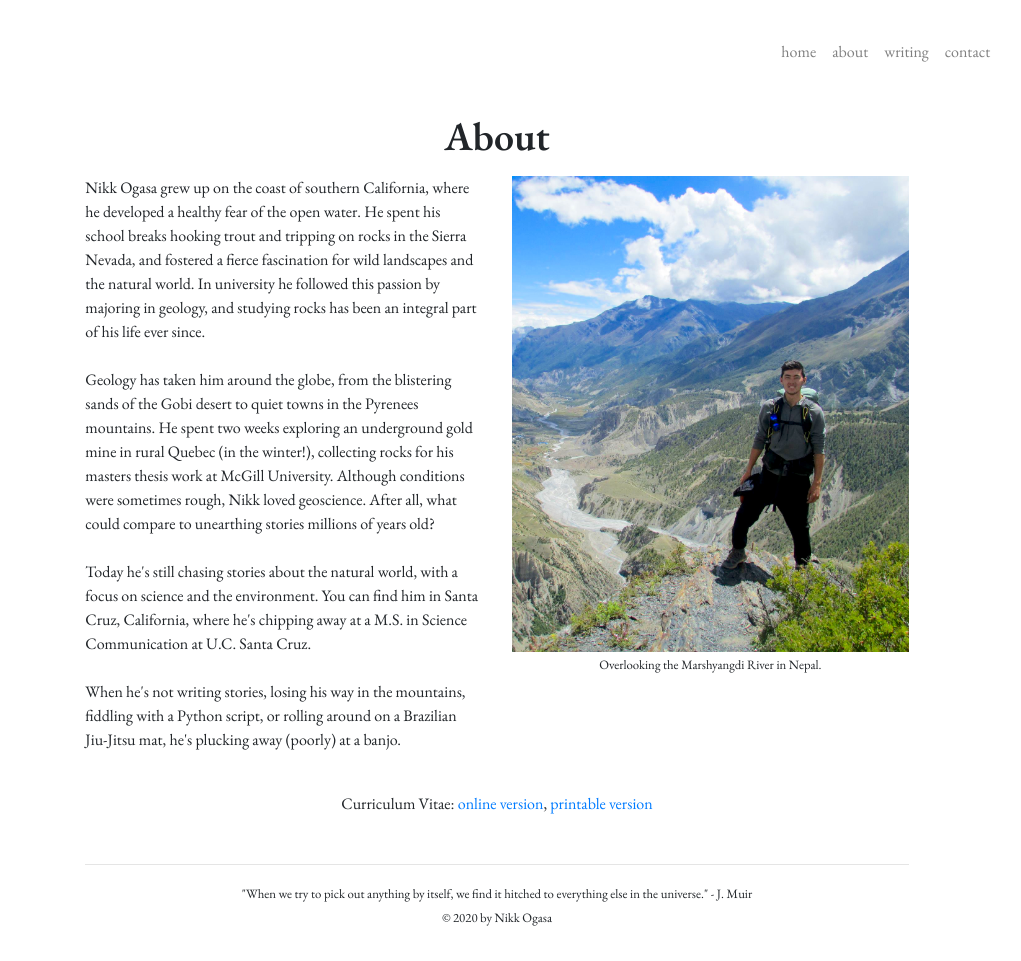
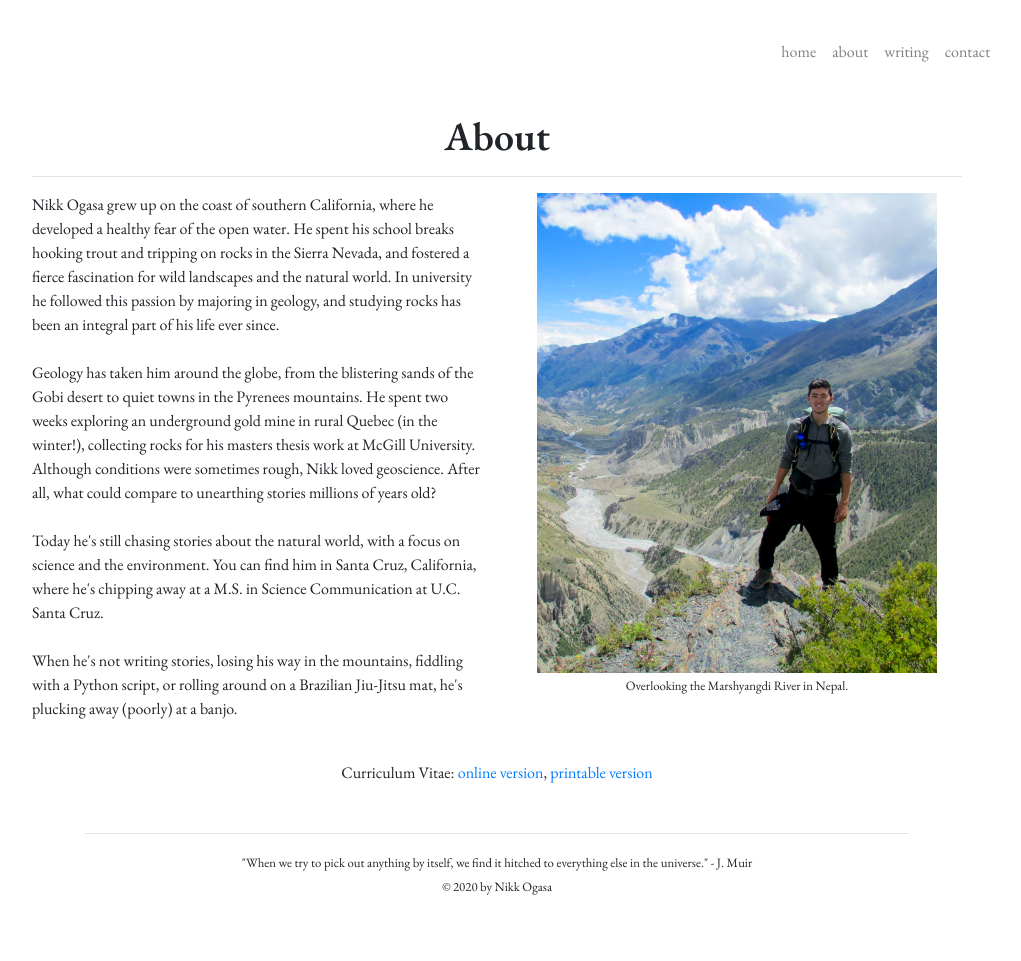
Before and after one commit to ntogasa/personal_website, a Django app: page /about/ in a window 1280 px wide. Shown: the whole page, without its empty margins (143-1164 px from the left). After the commit the page ends 895 px from the top, so only its background shows below. Run offline with Django 3.2, Linux system fonts and the light colour scheme; parts of the project's set-up code (start-up, migrations or seed data) failed here and were passed over; some libraries are stand-ins or nearby versions.

Commit message:
Add horizontal lines under page titles

```diff
--- a/templates/about.html
+++ b/templates/about.html
@@ -7,13 +7,14 @@
 {% block content %}
 <div class="container-fluid">
     <div class="row justify-content-center">
-        <div class="col-12 col-sm-11 col-md-8 text-center">
+        <div class="col-12 col-sm-11 col-md-9 text-center">
             <h1 class="page-heading mb-3">About</h1>
+            <hr>
         </div>
     </div>
     <div class="row justify-content-center">
-        <div class="col-12 col-sm-11 col-md-8 container-fluid">
-            <div class="row">
+        <div class="col-12 col-sm-11 col-md-9 justify-content-center container-fluid">
+            <div class="row justify-content-center">
                 <div class="col-12 col-sm-6">
                     Nikk Ogasa grew up on the coast of southern California, where he developed a healthy fear of the open
                     water. He spent his school breaks hooking trout and tripping on rocks in the Sierra Nevada, and
@@ -44,7 +45,7 @@
                 </div>
             </div>
         </div>
-        <div class="col-12 col-sm-11 col-md-8 m-3 justify-content-center text-center">
+        <div class="col-12 col-sm-11 col-md-9 m-3 justify-content-center text-center">
             Curriculum Vitae: <a href="https://drive.google.com/file/d/18Akr76CmMmSCKfv8UjEEn2tsdDFuJMED/view?usp=sharing" target="_blank">online version</a>, <a href="https://drive.google.com/file/d/1YczfWLKw_snwhEBXWodFHb6SrNd0KAtw/view?usp=sharing" target="_blank">printable version</a>
         </div>
     </div>
--- a/templates/contact/contact.html
+++ b/templates/contact/contact.html
@@ -5,10 +5,11 @@
 {% block content %}
 <div class="container-fluid">
     <div class="row contact-box d-flex justify-content-center">
-        <div class="col-12 col-sm-10 col-md-7 justify-content-center">
+        <div class="col-12 col-sm-10 col-md-8 justify-content-center">
             <h1 class="page-heading text-center">
                 Contact Me
             </h1>
+            <hr>
             <p class="text-center">
                 I'll get back to you ASAP.
             </p>
--- a/templates/writing/writing.html
+++ b/templates/writing/writing.html
@@ -6,8 +6,9 @@
 {% block content %}
 <div class="container">
     <div class="row d-flex justify-content-center">
-        <div class="col-12 col-sm-11 col-md-8">
+        <div class="col-12 col-sm-11 col-md-9">
             <h1 class="page-heading text-center">Writing Portfolio</h1>
+            <hr>
         </div>
     </div>
     <div class="row d-flex justify-content-center">
```
